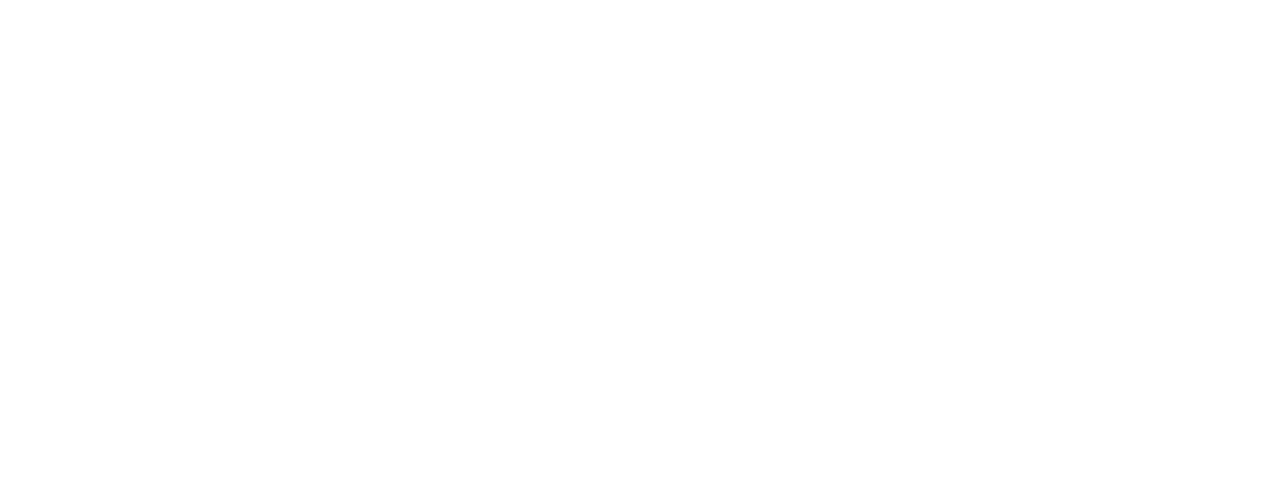
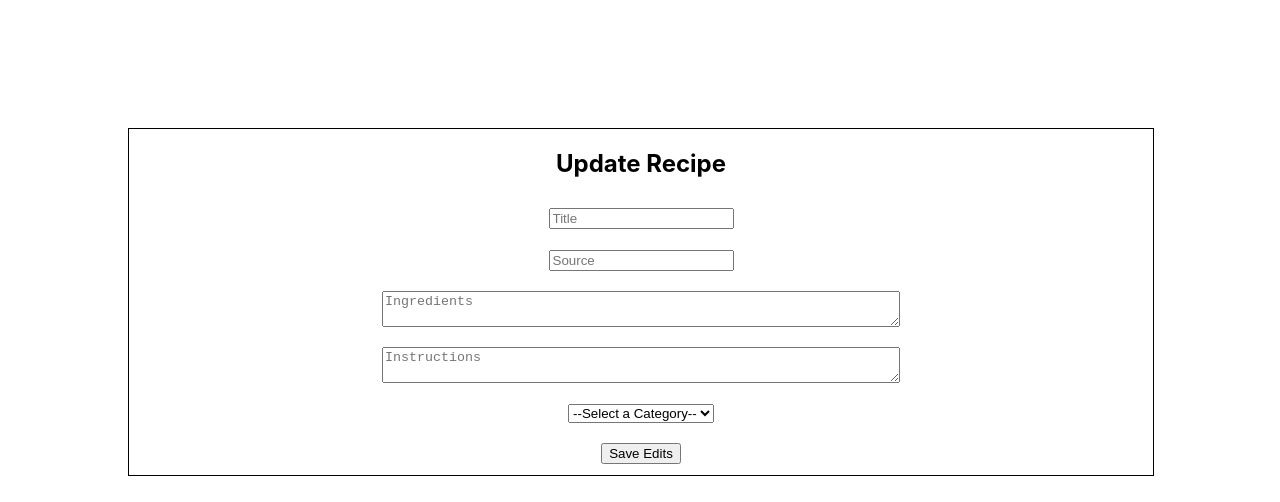
Before and after one commit to legacies-cookbook/front-end, a React (Create React App) app in the folder front-end/: page / in a window 1280 px wide. Shown: the top 502 px of the page. Built offline with nearby package versions, Linux system fonts and the light colour scheme; the HTML template or start-up script is replaced by a standard one.

Commit message:
added some basic css and minor tweeks to element types and select options

```diff
--- a/front-end/src/App.js
+++ b/front-end/src/App.js
@@ -1,8 +1,11 @@
+import UpdateRecipe from './components/UpdateRecipe';
 import './App.css';
 
 function App() {
   return (
-    <div className="App"></div>
+    <div className="App">
+      <UpdateRecipe />
+    </div>
   );
 }
 
--- /dev/null
+++ b/front-end/src/components/UpdateRecipe.css
@@ -0,0 +1,36 @@
+.update-div {
+  display: flex;
+  flex-direction: column;
+  width: 80%;
+  height: auto;
+  border: 1px solid black;
+  overflow: hidden;
+  margin: 10%;
+}
+
+.update-form {
+  display: flex;
+  flex-direction: column;
+  align-items: center;
+}
+
+.update-form-fields {
+  margin: 1%;
+  width: 50%;
+}
+
+#category {
+  width: auto;
+}
+
+#update-button {
+  width: auto;
+}
+
+#update-title {
+  width: auto;
+}
+
+#update-source {
+  width: auto;
+}
--- a/front-end/src/components/UpdateRecipe.js
+++ b/front-end/src/components/UpdateRecipe.js
@@ -1,6 +1,7 @@
 import React, { useState, useEffect } from 'react';
 import axios from 'axios';
 import { useParams, useHistory } from 'react-router-dom';
+import './UpdateRecipe.css';
 
 const initialState = {
   title: '',
@@ -52,12 +53,14 @@
   };
 
   return (
-    <div className='update-form'>
+    <div className='update-div'>
       <h2>Update Recipe</h2>
-      <form onSubmit={submitForm}>
+      <form onSubmit={submitForm} className='update-form'>
         <input
           type='text'
           name='title'
+          className='update-form-fields'
+          id='update-title'
           placeholder='Title'
           value={formState.title}
           onChange={handleChanges}
@@ -65,34 +68,38 @@
         <input
           type='text'
           name='source'
+          className='update-form-fields'
+          id='update-source'
           placeholder='Source'
           value={formState.source}
           onChange={handleChanges}
         />
-        <input
-          type='text'
+        <textarea
+          type='textarea'
           name='ingredients'
+          className='update-form-fields'
           placeholder='Ingredients'
           value={formState.ingredients}
           onChange={handleChanges}
         />
-        <input
+        <textarea
           type='textarea'
           name='instructions'
+          className='update-form-fields'
           placeholder='Instructions'
           value={formState.instructions}
           onChange={handleChanges}
         />
-        <select name='category' id='category' >
-          <option value='' disabled selected>Select a Category</option>
-          <option value='' selected='selected'>Breakfast</option>
-          <option value='' selected='selected'>Lunch</option>
-          <option value='' selected='selected'>Dinner</option>
-          <option value='' selected='selected'>Dessert</option>
-          <option value='' selected='selected'>Gluten Free</option>
-          <option value='' selected='selected'>Vegetarian</option>
+        <select name='category' className='update-form-fields' id='category' >
+          <option disabled selected>--Select a Category--</option>
+          <option value='Breakfast'>Breakfast</option>
+          <option value='Lunch'>Lunch</option>
+          <option value='Dinner'>Dinner</option>
+          <option value='Dessert'>Dessert</option>
+          <option value='Gluten Free'>Gluten Free</option>
+          <option value='Vegetarian'>Vegetarian</option>
         </select>
-        <button>Save Edits</button>
+        <button className='update-form-fields' id='update-button'>Save Edits</button>
       </form>
     </div>
   )
```
Also changed, not shown: 1 other file (tests, documents, lock files or other folders).
